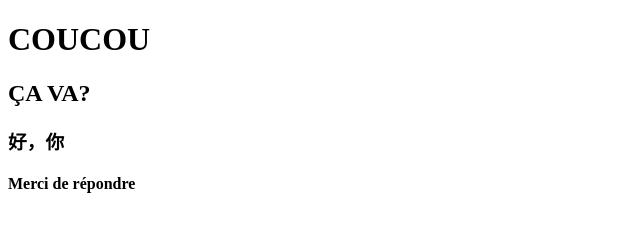
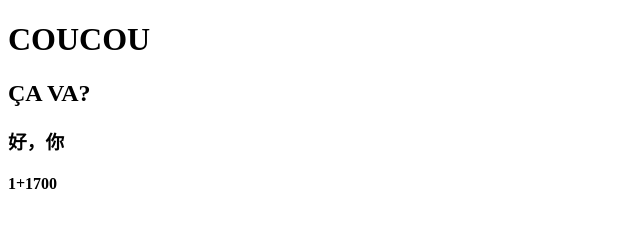
Before and after one commit to agirlnamedmat/git-html, a plain HTML site: page index.html in a window 1280 px wide. Shown: the whole page, without its empty margins (0-640 px from the left). Drawn offline with Linux system fonts and the light colour scheme.

Commit message:
Create index.html

```diff
--- a/index.html
+++ b/index.html
@@ -9,6 +9,7 @@
     <h1>COUCOU</h1>
     <h2>ÇA VA?</h2>
     <h3>好，你</h3>
-    <h4>Merci de répondre</h4>
+    <h4> 1+1700 <h4>
+
 </body>
 </html>
```
